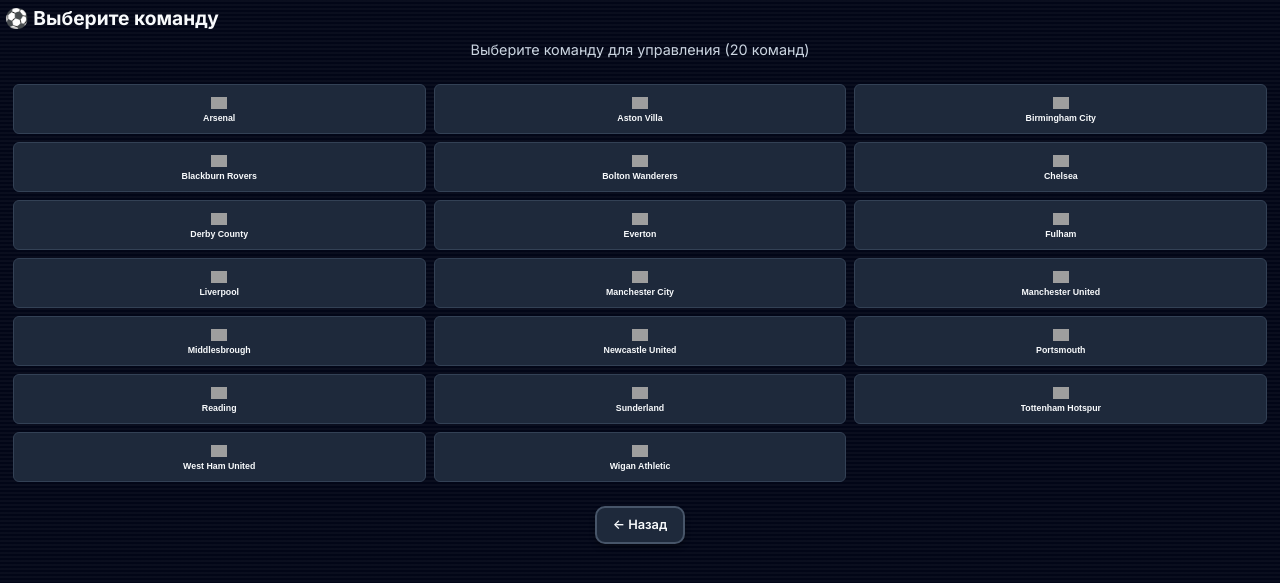
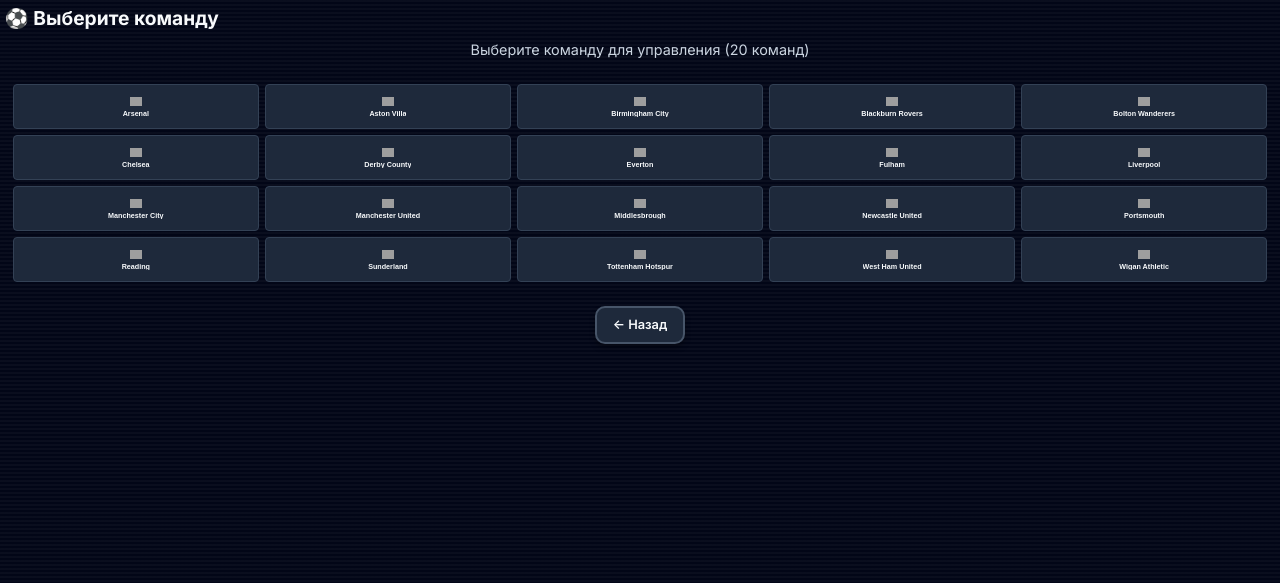
Before and after one commit to Phil9424/soocer, a Flask app: page /new_game in a window 1280 px wide. Shown: the top 583 px of the page. Run offline with Flask 3, Linux system fonts and the light colour scheme; grey boxes are pictures that could not be loaded.

Commit message:
Feature: Change team selection layout to 5x4 grid
- Changed from 3 columns to 5 columns (5x4 = 20 teams)
- Reduced button sizes and logos for compact layout
- Smaller text and logos to fit in narrower columns
- Better space utilization with 5-column grid

```diff
--- a/templates/select_team.html
+++ b/templates/select_team.html
@@ -9,14 +9,14 @@
         </p>
 
 
-        <form method="POST" action="{{ url_for('start_game') }}" class="team-list" style="display: grid !important; grid-template-columns: repeat(3, minmax(80px, 1fr)) !important; gap: 8px !important; margin-bottom: 16px !important; padding: 8px !important; height: auto !important; max-height: none !important; overflow: visible !important; width: 100% !important; box-sizing: border-box !important;">
+        <form method="POST" action="{{ url_for('start_game') }}" class="team-list" style="display: grid !important; grid-template-columns: repeat(5, minmax(60px, 1fr)) !important; gap: 6px !important; margin-bottom: 16px !important; padding: 8px !important; height: auto !important; max-height: none !important; overflow: visible !important; width: 100% !important; box-sizing: border-box !important;">
             {% for team in teams %}
-            <button type="submit" name="team" value="{{ team.name }}" class="team-btn" style="padding: 0.3rem !important; background: var(--bg-card) !important; border: 1px solid var(--border-color) !important; border-radius: 6px !important; cursor: pointer !important; transition: all 0.3s ease !important; text-align: center !important; color: var(--text-primary) !important; min-height: 50px !important; max-height: 55px !important; display: flex !important; flex-direction: column !important; align-items: center !important; justify-content: center !important; gap: 0.2rem !important; font-size: 0.65rem !important;">
-                <div class="logo-container" style="width: 16px !important; height: 16px !important; display: flex !important; align-items: center !important; justify-content: center !important;">
-                    <img src="{{ team.logo }}" alt="{{ team.name }}" class="team-logo" style="width: 16px !important; height: 16px !important; object-fit: contain !important; display: block !important;" onerror="this.style.display='none'; this.nextElementSibling.style.display='flex';">
-                    <div class="fallback-logo" style="width: 16px !important; height: 16px !important; background: var(--light-blue) !important; border-radius: 50% !important; display: none !important; align-items: center !important; justify-content: center !important; font-size: 0.4rem !important;">⚽</div>
+            <button type="submit" name="team" value="{{ team.name }}" class="team-btn" style="padding: 0.2rem !important; background: var(--bg-card) !important; border: 1px solid var(--border-color) !important; border-radius: 4px !important; cursor: pointer !important; transition: all 0.3s ease !important; text-align: center !important; color: var(--text-primary) !important; min-height: 45px !important; max-height: 50px !important; display: flex !important; flex-direction: column !important; align-items: center !important; justify-content: center !important; gap: 0.1rem !important; font-size: 0.5rem !important;">
+                <div class="logo-container" style="width: 12px !important; height: 12px !important; display: flex !important; align-items: center !important; justify-content: center !important;">
+                    <img src="{{ team.logo }}" alt="{{ team.name }}" class="team-logo" style="width: 12px !important; height: 12px !important; object-fit: contain !important; display: block !important;" onerror="this.style.display='none'; this.nextElementSibling.style.display='flex';">
+                    <div class="fallback-logo" style="width: 12px !important; height: 12px !important; background: var(--light-blue) !important; border-radius: 50% !important; display: none !important; align-items: center !important; justify-content: center !important; font-size: 0.3rem !important;">⚽</div>
                 </div>
-                <span style="font-size: 0.55rem !important; font-weight: 600 !important; line-height: 1 !important; white-space: nowrap !important; overflow: hidden !important; text-overflow: ellipsis !important; max-width: 100% !important;">{{ team.name }}</span>
+                <span style="font-size: 0.45rem !important; font-weight: 600 !important; line-height: 1 !important; white-space: nowrap !important; overflow: hidden !important; text-overflow: ellipsis !important; max-width: 100% !important;">{{ team.name }}</span>
             </button>
             {% endfor %}
         </form>
```
